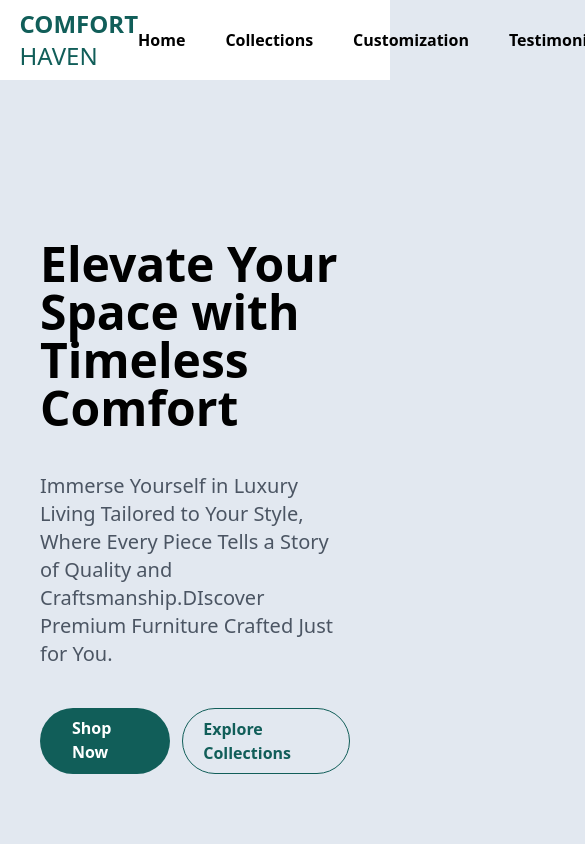
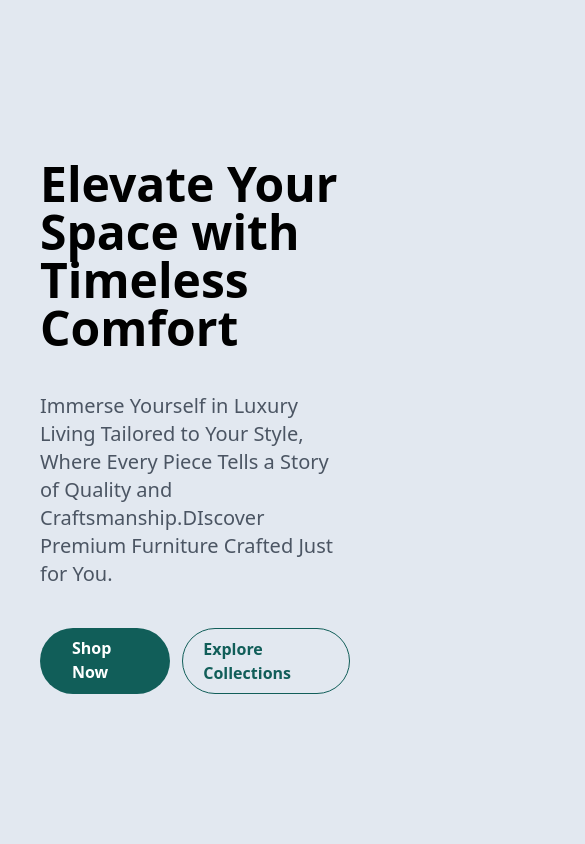
Before and after one commit to FirstAyo/Comfort_Haven, a website: page src/index.html in a window 390 px wide. Shown: the top 844 px of the page, 585 px wide, since content can reach past the window. Drawn offline with Linux system fonts and the light colour scheme; grey boxes are pictures that could not be loaded.

Commit message:
Sending dev change to Github

```diff
--- a/src/index.html
+++ b/src/index.html
@@ -14,7 +14,7 @@
 
         <!-- header section -->
         <div class="bg-white">
-            <div class="flex justify-between items-center w-[90%] mx-auto h-20">
+            <div class="hidden lg:flex justify-between items-center w-[90%] mx-auto h-20">
                 <h1 class="text-2xl uppercase font-bold text-teal-800">Comfort <span class="font-normal">Haven</span>
                 </h1>
                 <div class="flex gap-10 font-semibold">
@@ -31,8 +31,8 @@
 
 
         <!-- Hero Section -->
-        <div class="flex flex-col w-[100%] lg:mx-auto lg:grid grid-cols-2 gap-5 py-20">
-            <div class=" flex flex-col justify-center px-10 my-20">
+        <div class="grid w-[100%] mx-auto md:grid-cols-2 gap-5 py-20">
+            <div class="flex flex-col justify-center px-10 my-20">
                 <h1 class="text-5xl font-bold">Elevate Your Space with Timeless Comfort</h1>
                 <p class="py-10 text-xl text-gray-600">Immerse Yourself in Luxury Living Tailored to Your Style, Where
                     Every Piece Tells a Story of Quality and Craftsmanship.DIscover Premium Furniture Crafted Just for
@@ -43,7 +43,7 @@
                         Collections</a>
                 </div>
             </div>
-            <div class="rounded-s-3xl bg-hero-pattern bg-cover bg-center w-[100%]">
+            <div class="rounded-s-3xl bg-hero-pattern bg-cover bg-center">
                 <!-- <img src="../img/sofa.jpg" alt="" class=" h-[500px] w-fit py-10 "> -->
             </div>
         </div>
```
Also changed, not shown: src/output.css.
